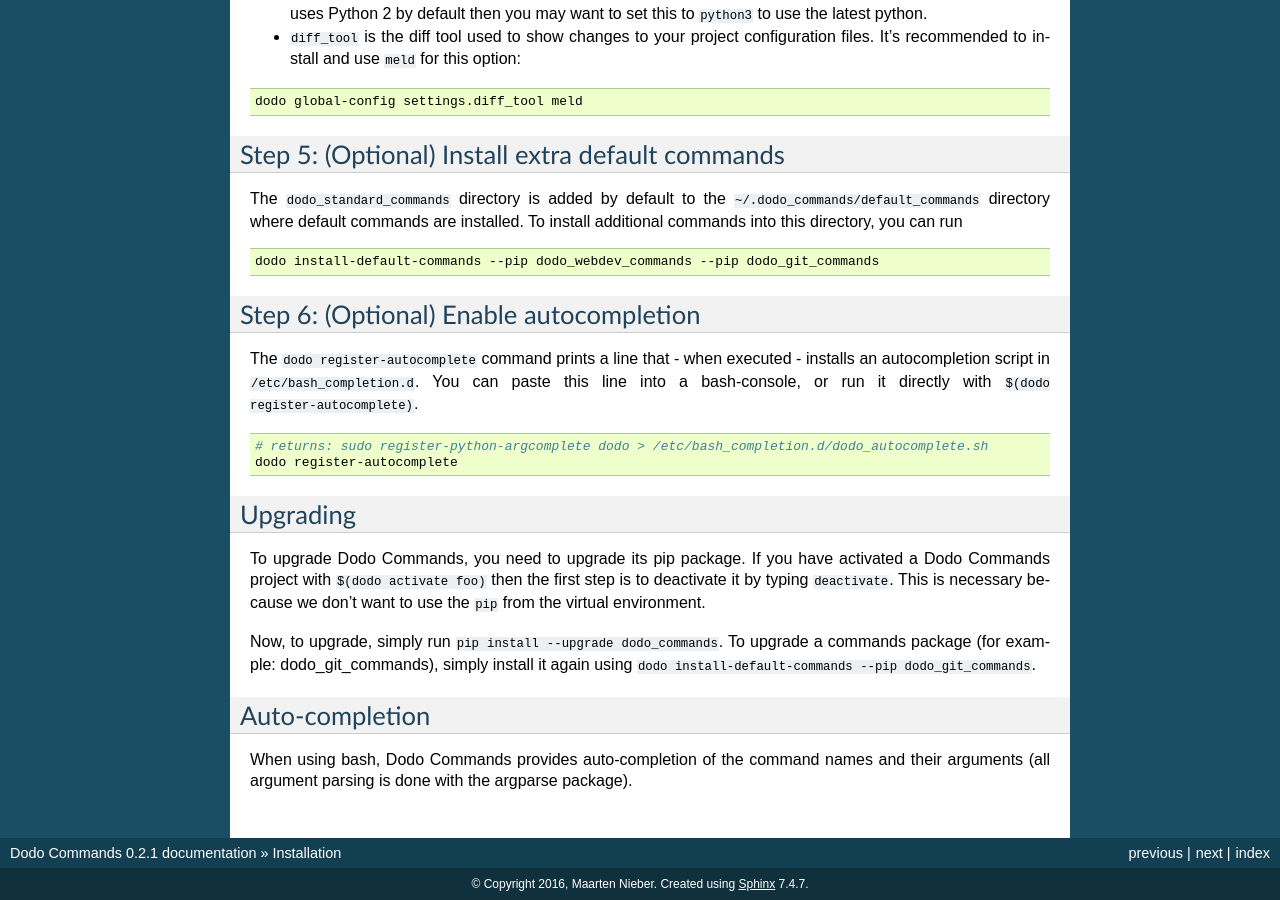
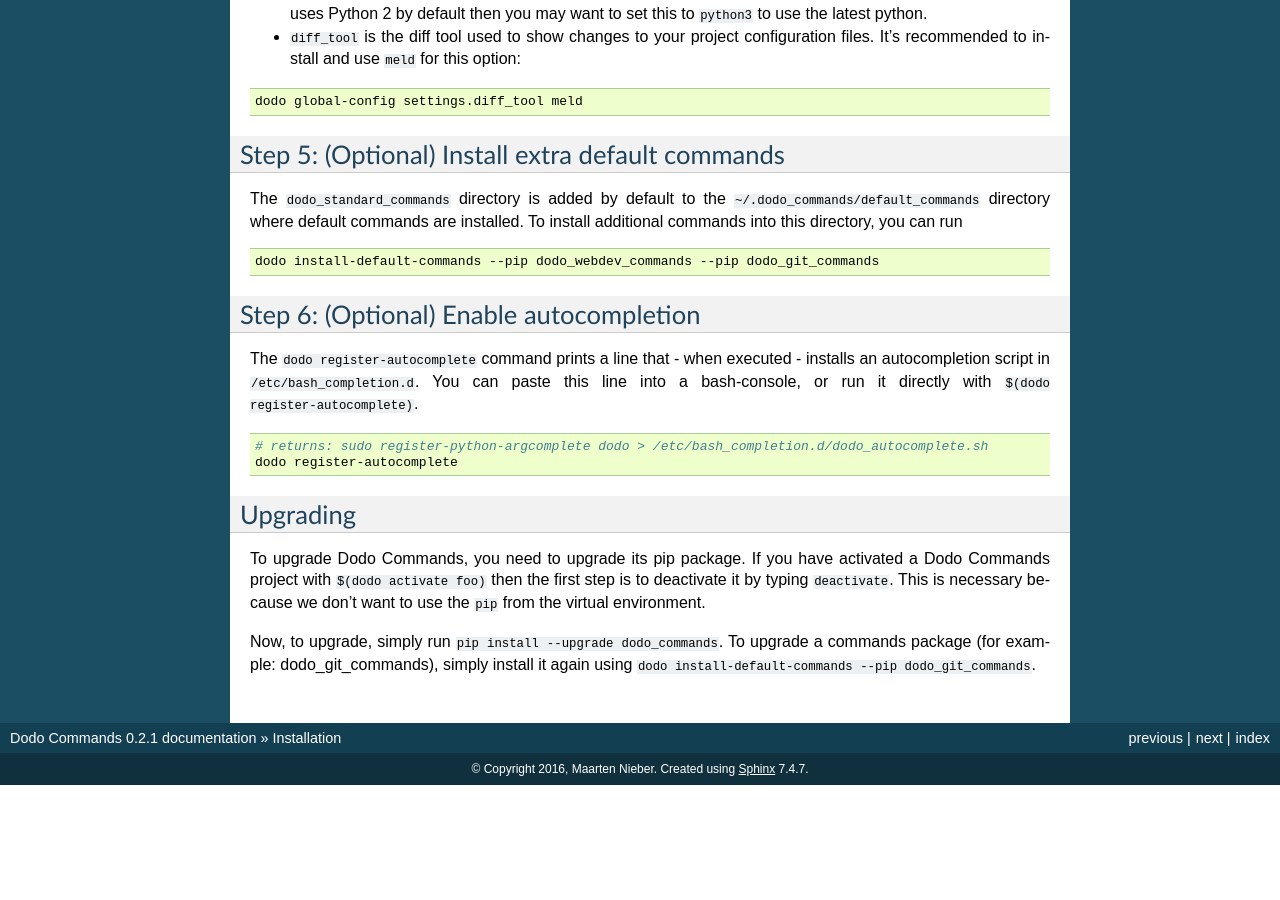
Before and after one commit to mnieber/dodo-commands, a Sphinx documentation site: the page built from doc/installation.rst, in a window 1280 px wide and 900 px high, scrolled down 901 px. Built offline with Sphinx 7.4.7, drawn with Linux system fonts in a browser that asks for light colours; after the commit the page ends 1686 px from its top, so only the background shows below that.

Commit message:
Update installation.rst

```diff
--- a/doc/installation.rst
+++ b/doc/installation.rst
@@ -91,8 +91,3 @@
 To upgrade Dodo Commands, you need to upgrade its pip package. If you have activated a Dodo Commands project with ``$(dodo activate foo)`` then the first step is to deactivate it by typing ``deactivate``. This is necessary because we don't want to use the ``pip`` from the virtual environment.
 
 Now, to upgrade, simply run ``pip install --upgrade dodo_commands``. To upgrade a commands package (for example: dodo_git_commands), simply install it again using ``dodo install-default-commands --pip dodo_git_commands``.
-
-Auto-completion
-===============
-
-When using bash, Dodo Commands provides auto-completion of the command names and their arguments (all argument parsing is done with the argparse package).
```
